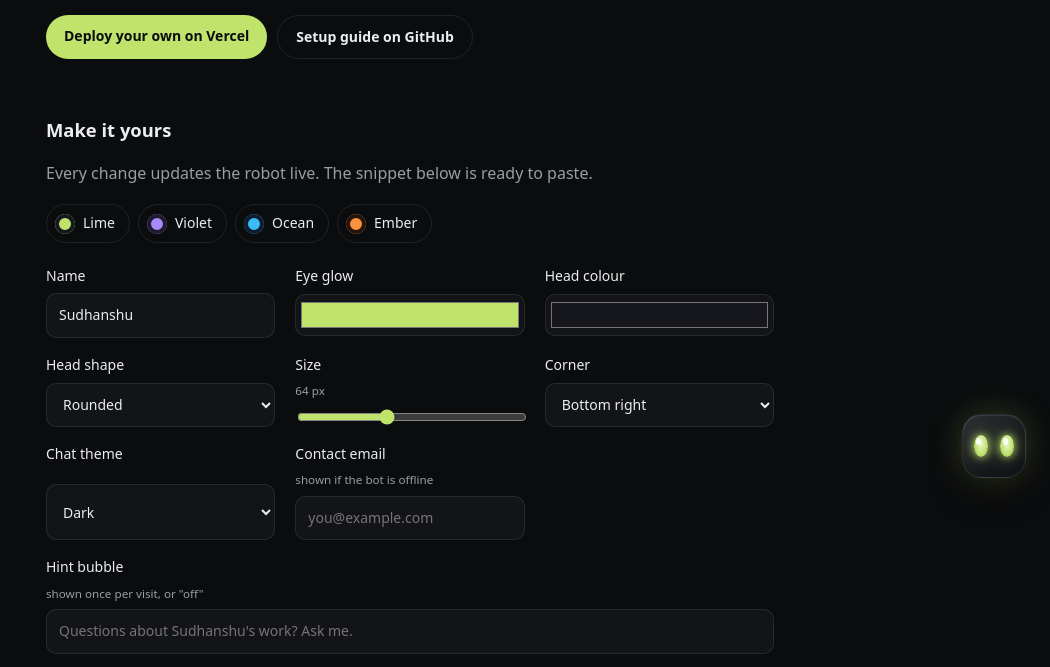
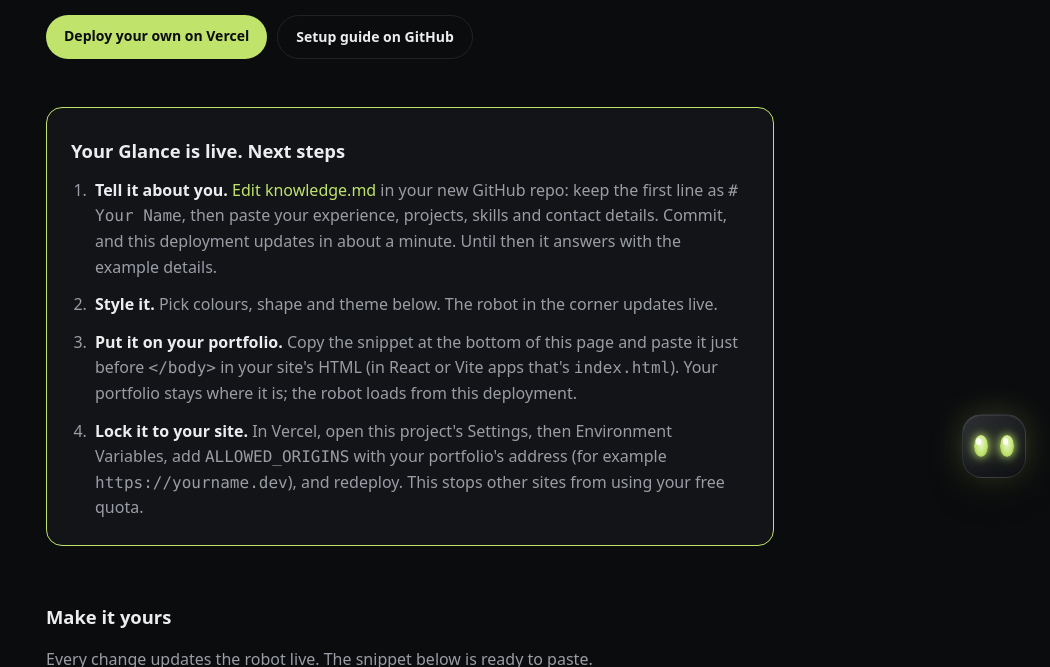
Before and after one commit to Sudhanshu-Patil/glance-chat, a website: page public/index.html in a window 1280 px wide. Shown: the part 298-965 px from the top of the page, without its empty margins (230-1280 px from the left). Drawn offline with Linux system fonts and the light colour scheme; no server answers.

Commit message:
Setup steps on fresh deployments, owner info endpoint, update notes

```diff
--- a/public/index.html
+++ b/public/index.html
@@ -37,6 +37,12 @@
       pre { overflow-x: auto; margin: 0; padding: 16px; border: 1px solid var(--line); border-radius: 12px; background: #131418; font-size: 13px; line-height: 1.6; }
       .copy { position: absolute; top: 10px; right: 10px; padding: 6px 12px; font-size: 12px; }
       .note { font-size: 13px; }
+      #setup { margin-top: 48px; padding: 4px 24px 12px; border: 1px solid var(--accent); border-radius: 16px; background: #131418; }
+      #setup h2 { margin-top: 24px; }
+      .steps { margin: 0; padding-left: 20px; color: var(--muted); }
+      .steps li { margin: 12px 0; padding-left: 4px; }
+      .steps li strong { color: #ecedee; }
+      .steps li.done strong::after { content: "  Done"; color: var(--accent); font-weight: 600; }
     </style>
   </head>
   <body>
@@ -44,9 +50,19 @@
       <h1>A robot that <span>answers for you</span>.</h1>
       <p>Glance is a floating assistant for your portfolio. It follows the cursor, blinks, gets happy, thinks, and answers visitors' questions using only what you put in <code>knowledge.md</code>. Free to run on Vercel and Groq. Try it in the corner.</p>
       <div class="row">
-        <a class="btn" href="https://vercel.com/new/clone?repository-url=https%3A%2F%2Fgithub.com%2FSudhanshu-Patil%2Fglance-chat&amp;env=GROQ_API_KEY&amp;envDescription=Free%20API%20key%20from%20Groq&amp;envLink=https%3A%2F%2Fconsole.groq.com%2Fkeys&amp;project-name=glance-chat&amp;repository-name=glance-chat" target="_blank" rel="noopener">Deploy your own on Vercel</a>
+        <a class="btn" id="deploy" href="https://vercel.com/new/clone?repository-url=https%3A%2F%2Fgithub.com%2FSudhanshu-Patil%2Fglance-chat&amp;env=GROQ_API_KEY&amp;envDescription=Free%20API%20key%20from%20Groq&amp;envLink=https%3A%2F%2Fconsole.groq.com%2Fkeys&amp;project-name=glance-chat&amp;repository-name=glance-chat" target="_blank" rel="noopener">Deploy your own on Vercel</a>
         <a class="btn ghost" href="https://github.com/Sudhanshu-Patil/glance-chat" target="_blank" rel="noopener">Setup guide on GitHub</a>
       </div>
+
+      <section id="setup" hidden>
+        <h2>Your Glance is live. Next steps</h2>
+        <ol class="steps">
+          <li id="s-knowledge"><strong>Tell it about you.</strong> <a id="edit-link" target="_blank" rel="noopener">Edit knowledge.md</a> in your new GitHub repo: keep the first line as <code># Your Name</code>, then paste your experience, projects, skills and contact details. Commit, and this deployment updates in about a minute. Until then it answers with the example details.</li>
+          <li><strong>Style it.</strong> Pick colours, shape and theme below. The robot in the corner updates live.</li>
+          <li><strong>Put it on your portfolio.</strong> Copy the snippet at the bottom of this page and paste it just before <code>&lt;/body&gt;</code> in your site's HTML (in React or Vite apps that's <code>index.html</code>). Your portfolio stays where it is; the robot loads from this deployment.</li>
+          <li id="s-lock"><strong>Lock it to your site.</strong> In Vercel, open this project's Settings, then Environment Variables, add <code>ALLOWED_ORIGINS</code> with your portfolio's address (for example <code>https://yourname.dev</code>), and redeploy. This stops other sites from using your free quota.</li>
+        </ol>
+      </section>
 
       <h2>Make it yours</h2>
       <p>Every change updates the robot live. The snippet below is ready to paste.</p>
@@ -85,7 +101,7 @@
       <p class="note">Answers on this demo come from this deployment's <code>knowledge.md</code>. Your copy answers about you. Five-step setup on <a href="https://github.com/Sudhanshu-Patil/glance-chat">GitHub</a>.</p>
     </main>
 
-    <script defer src="/widget.js" data-name="Sudhanshu" data-contact="sudhanshupatil588@gmail.com"></script>
+    <script defer src="/widget.js" data-manual></script>
     <script defer>
       const form = document.getElementById('config')
       const defaults = Object.fromEntries(new FormData(form))
@@ -151,6 +167,29 @@
         setTimeout(() => (e.target.textContent = 'Copy'), 1600)
       }
       document.getElementById('snippet').textContent = snippet(values())
+
+      // Who owns this deployment? The official demo keeps its example; a fresh copy shows its own setup steps.
+      const official = location.hostname === 'glance-chat.vercel.app'
+      // widget.js is deferred, so wait for it before the first mount.
+      const widgetReady = new Promise((r) => (document.readyState === 'loading' ? addEventListener('DOMContentLoaded', r) : r()))
+      Promise.all([fetch('/api/chat').then((r) => r.json()).catch(() => ({})), widgetReady])
+        .then(([info]) => {
+          const name = (official ? 'Sudhanshu' : info.name) || 'Your Name'
+          form.elements.name.value = name
+          form.elements.hint.placeholder = `Questions about ${name}'s work? Ask me.`
+          form.elements.suggestions.placeholder = `What does ${name} do?|What are ${name}'s best projects?|How can I contact ${name}?`
+          defaults.name = name
+          if (!official) {
+            document.getElementById('deploy').hidden = true
+            document.getElementById('setup').hidden = false
+            const edit = document.getElementById('edit-link')
+            if (info.repo) edit.href = `${info.repo}/edit/${info.branch}/knowledge.md`
+            else edit.removeAttribute('href')
+            if (info.locked) document.getElementById('s-lock').classList.add('done')
+            if (info.name && info.name !== 'Sudhanshu') document.getElementById('s-knowledge').classList.add('done')
+          }
+          apply()
+        })
     </script>
   </body>
 </html>
--- a/scripts/check.mjs
+++ b/scripts/check.mjs
@@ -17,6 +17,12 @@ const pre = OPTIONS(new Request('http://x', { method: 'OPTIONS', headers: { orig
 assert.equal(pre.status, 204)
 assert.equal(pre.headers.get('access-control-allow-origin'), 'https://me.dev')
 assert.equal((await POST(req(hi, { origin: 'https://evil.example' }))).status, 403)
+
+// Owner info for the setup page
+const { GET } = await import('../api/chat.js')
+const info = await GET(new Request('http://x/api/chat', { headers: { origin: 'https://me.dev' } })).json()
+assert.equal(info.name, 'Sudhanshu')
+assert.equal(info.locked, true)
 
 // No key
 delete process.env.GROQ_API_KEY
--- a/scripts/dev.mjs
+++ b/scripts/dev.mjs
@@ -5,7 +5,7 @@ import { readFile } from 'node:fs/promises'
 import { extname, join, normalize } from 'node:path'
 import { Readable } from 'node:stream'
 
-const { POST, OPTIONS } = await import('../api/chat.js')
+const { GET, POST, OPTIONS } = await import('../api/chat.js')
 const types = { '.html': 'text/html', '.js': 'text/javascript', '.css': 'text/css', '.svg': 'image/svg+xml', '.png': 'image/png' }
 const port = Number(process.env.PORT) || 3000
 
@@ -14,7 +14,9 @@ createServer(async (req, res) => {
   if (url.pathname === '/api/chat') {
     const body = req.method === 'POST' ? Readable.toWeb(req) : undefined
     const request = new Request(url, { method: req.method, headers: req.headers, body, duplex: 'half' })
-    const response = await (req.method === 'OPTIONS' ? OPTIONS(request) : POST(request))
+    const handler = { GET, POST, OPTIONS }[req.method]
+    if (!handler) return res.writeHead(405).end()
+    const response = await handler(request)
     res.writeHead(response.status, Object.fromEntries(response.headers))
     if (response.body) for await (const chunk of response.body) res.write(chunk)
     return res.end()
```
Also changed, not shown: api/chat.js (+16 -0 lines), README.md.
